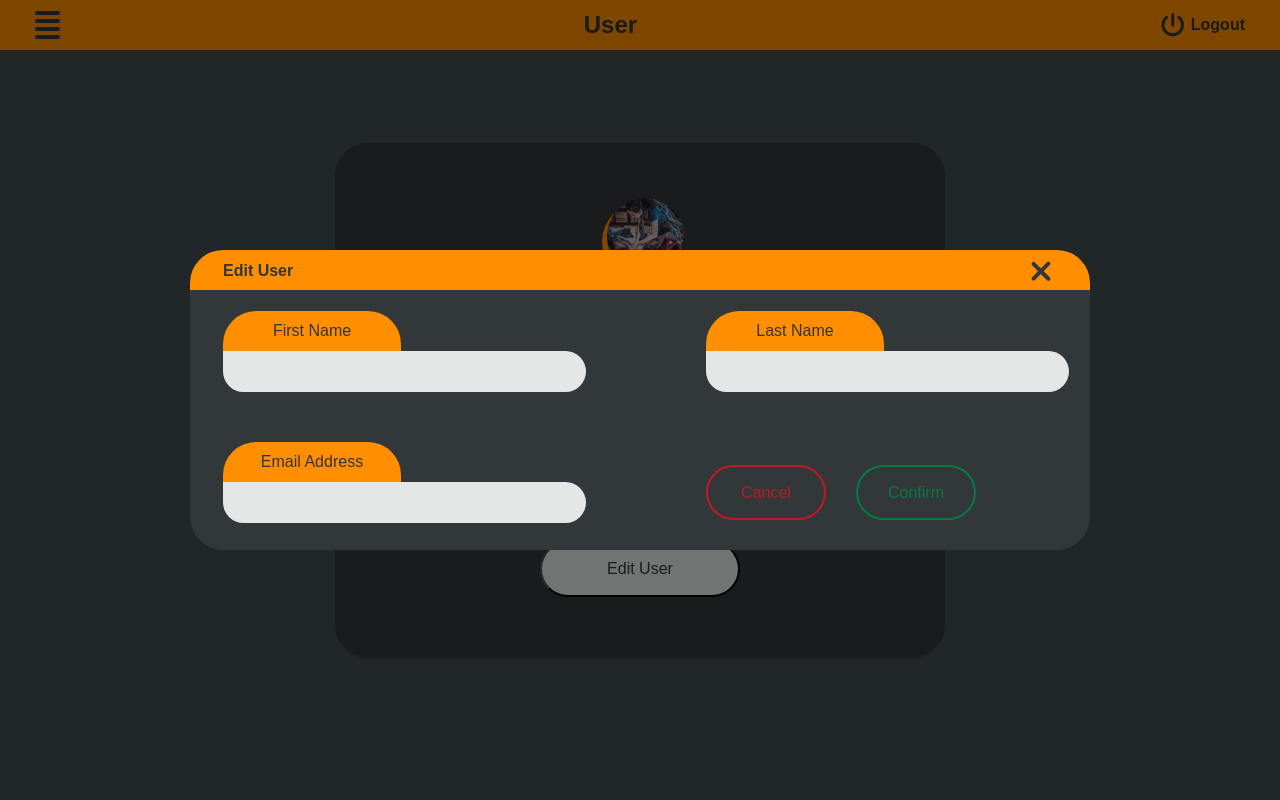
After one commit to CarlosEmilioAlcantara/Krentzackary-Motor-Parts-Inventory-System, a PHP site: page /php/user.php in a window 1280 px wide. The commit adds this page. Run offline with PHP 8.4, Linux system fonts and the light colour scheme; the visitor is signed in with stand-in values (Sample User, id 1); some web fonts are replaced.

Commit message:
Huehuehue

```diff
--- a/css/main.css
+++ b/css/main.css
@@ -97,6 +97,9 @@
   gap: 2rem;
   text-align: right;
 }
+.confirmation-buttons.user {
+  margin-top: 2rem;
+}
 .confirmation-buttons.fix {
   display: none;
 }
@@ -253,7 +293,7 @@
   bottom: 0;
   background-color: rgba(0, 0, 0, 0.5);
   transition: 0.3s;
-  z-index: 1;
+  z-index: 3;
 }
 .overlay.open {
   display: block;
@@ -306,13 +346,22 @@
 
 .popup-edit-product {
   display: none;
-  z-index: 2;
+  z-index: 3;
   position: fixed;
+  left: 50;
+  right: 50;
+  top: 7rem;
   width: 90rem;
-  height: 80rem;
+  max-height: auto;
   background-color: #32373a;
   border-radius: 3.3rem;
   transition: 0.5s;
+}
+.popup-edit-product.user {
+  left: inherit;
+  right: inherit;
+  top: inherit;
+  bottom: inherit;
 }
 .popup-edit-product__container {
   padding-top: 0.8rem;
@@ -479,6 +528,14 @@
   justify-content: "";
   align-items: "";
   gap: 12rem;
+}
+.popup__body__group.user {
+  display: flex;
+  justify-content: "";
+  align-items: center;
+}
+.popup__body.user {
+  height: 26rem;
 }
 .popup__body__edit {
   display: flex;
--- /dev/null
+++ b/php/user.php
@@ -0,0 +1,139 @@
+<?php
+    // Start the session
+    session_start();
+
+    // If session user is not set i.e. no user is logged in then
+    // Go to Login page. This stops access to the rest of the
+    // site if the user is not logged in
+    if (!isset($_SESSION['user'])) header('Location: login.php');
+?>
+<!DOCTYPE html>
+<html lang="en">
+<head>
+ <meta charset="UTF-8">
+ <meta name="viewport" content="width=device-width, initial-scale=1.0">
+ <link rel="stylesheet" href="../assets/fontawesome/css/fontawesome.css">
+ <link rel="stylesheet" href="../assets/fontawesome/css/all.css">
+ <link rel="stylesheet" href="../assets/fonts/Nunito/fonts.css">
+ <link rel="stylesheet" href="../css/main.css">
+ <title>User - Krentzackary Motor Parts</title>
+</head>
+<body class="navbody">
+ <div class="overlay open"></div>
+ <div class="popup-edit-product open user">
+  <div class="popup__header normal">
+   <div class="popup__container">
+    <div class="popup__wrapper">
+     <h4>Edit User</h4>
+
+     <div class="popup__header-exit normal">
+      <span></span>
+      <span></span>
+     </div>
+    </div>
+   </div>
+  </div>
+
+  <div class="popup__body user">
+   <div class="popup__container edit-user-group">
+    <div class="popup__body__group">
+     <div class="popup__body__edit">
+      <div class="popup__body__edit__title">
+       <p>First Name</p>
+      </div>
+
+      <input type="text" class="input__popup">
+     </div>
+
+     <div class="popup__body__edit">
+      <div class="popup__body__edit__title">
+       <p>Last Name</p>
+      </div>
+
+      <input type="text" class="input__popup">
+     </div>
+    </div>
+
+    <div class="popup__body__group user">
+     <div class="popup__body__edit">
+      <div class="popup__body__edit__title">
+       <p>Email Address</p>
+      </div>
+
+      <input type="text" class="input__popup">
+     </div>
+     <div class="push-to-right">
+      <div class="confirmation-buttons user">
+       <a href="" class="cancel">Cancel</a>
+
+       <a href="" class="confirm">Confirm</a>
+      </div>
+     </div>
+    </div>
+   </div>
+  </div>
+ </div>
+
+ <nav class="topbar">
+  <div class="topbar__burgermenu">
+   <span></span>
+   <span></span>
+   <span></span>
+   <span></span>
+  </div>
+
+  <h1>User</h1>
+
+  <div class="topbar__logoutbutton">
+   <a href="../html/login.html">
+    <i class="fa-solid fa-power-off fa-xl"></i>
+    <h4>Logout</h4>
+   </a>
+  </div>
+ </nav>
+
+ <nav class="sidebar">
+  <img src="../assets/images/logo-navbar.png" alt="logo-navbar">
+
+  <div class="userinfo">
+   <div class="userinfo__left">
+    <div class="circle"></div>
+    <!-- <img src="../assets/images/user-image-navbar.png" alt="user-image-navbar" class="orayt"> -->
+   </div>
+
+   <div class="userinfo__right">
+    <p>Jane Doe</p>
+    <p>ID: 1</p>
+   </div>
+  </div>
+
+  <ul class="sidebar__links">
+   <li><a href="../php/dashboard.php" class="button"><i class="fa-solid fa-dashboard fa-xl"></i> Dashboard</a></li>
+   <li><a href="../php/products.php" class="button"><i class="fa-solid fa-tags fa-xl"></i> Products</a></li>
+   <li><a href="../php/user.php" class="button selected"><i class="fa-solid fa-user fa-xl"></i> User</a></li>
+  </ul>
+
+  <div class="sidebar__footer">
+   <h4 class="companyname">Krentzackary Motor</h4>
+   <h4 class="year">2023</h4>
+  </div>
+ </nav>
+
+ <div class="user-info">
+  <div class="circle"></div>
+
+  <div class="user-info__name">
+   <h3>Jane Doe</h3>
+   <p>Name</p>
+  </div>
+
+  <div class="user-info__number">
+   <h3>1</h3>
+   <p>Entity Number</p>
+  </div>
+
+  <button>Edit User</button>
+ </div>
+</body>
+<script src="../js/nav-script.js"></script>
+</html>
--- a/scss/components/_buttons.scss
+++ b/scss/components/_buttons.scss
@@ -63,6 +63,10 @@
   gap: 2rem;
   text-align: right;
 
+  &.user {
+    margin-top: 2rem;
+  }
+
   &.fix {
     display: none;
   }
--- a/scss/components/_overlay.scss
+++ b/scss/components/_overlay.scss
@@ -11,7 +11,7 @@
   bottom: 0;
   background-color: $transparent;
   transition: 0.3s;
-  z-index: 1;
+  z-index: 3;
 
   &.open {
     // Switch these when working with php
@@ -37,7 +37,7 @@
   bottom: 0;
   background-color: $transparent;
   transition: 0.3s;
-  z-index: 1;
+  z-index: 3;
 
   &.open {
     // Switch these when working with php
--- a/scss/components/_popups.scss
+++ b/scss/components/_popups.scss
@@ -29,18 +29,26 @@
 
 .popup-edit-product {
   display: none;
-  z-index: 2;
+  z-index: 3;
   position: fixed;
+
   // Use just the number without a percentage else bg-color disappears
-  // left: 50;
-  // right: 50;
-  // top: 50;
-  // bottom: 50;
+  left: 50;
+  right: 50;
+  top: 7rem;
+  // bottom: 8rem;
   width: 90rem;
-  height: 80rem;
+  max-height: auto;
   background-color: $darker;
   border-radius: 3.3rem;
   transition: 0.5s;
+
+  &.user {
+    left: inherit;
+    right: inherit;
+    top: inherit;
+    bottom: inherit;
+  }
 
   &__container {
     padding-top: .8rem;
@@ -86,7 +94,7 @@
 
 .popup-delete-product {
   // display: none;
-  z-index: 2;
+  z-index: 3;
   position: fixed;
   // Use just the number without a percentage else bg-color disappears
   // left: 50;
@@ -146,7 +154,7 @@
   // Switch these when working with php
   display: none;
   // display: block;
-  z-index: 2;
+  z-index: 3;
   position: fixed;
   // Use just the number without a percentage else bg-color disappears
   // left: 50rem;
@@ -154,7 +162,7 @@
   // top: 50rem;
   // bottom: 50rem;
   width: 50.5rem;
-  height: 11rem;
+  height: auto;
   background-color: $darker;
   border-radius: 3.3rem;
   transition: 0.5s;
@@ -248,6 +256,15 @@
     &__group {
       @include flexItem('', '');
       gap: 12rem;
+
+      &.user {
+        @include flexItem('', center);
+        // justify-content: center;
+      }
+    }
+
+    &.user {
+      height: 26rem;
     }
 
     &__edit {
```
Also changed, not shown: other parts of css/main.css (+41 -4 lines), other parts of scss/components/_buttons.scss (+43 -0 lines), database/analytics.php (+16 -5 lines), php/dashboard.php (+9 -9 lines), php/products.php (+7 -12 lines), 1 other file.
